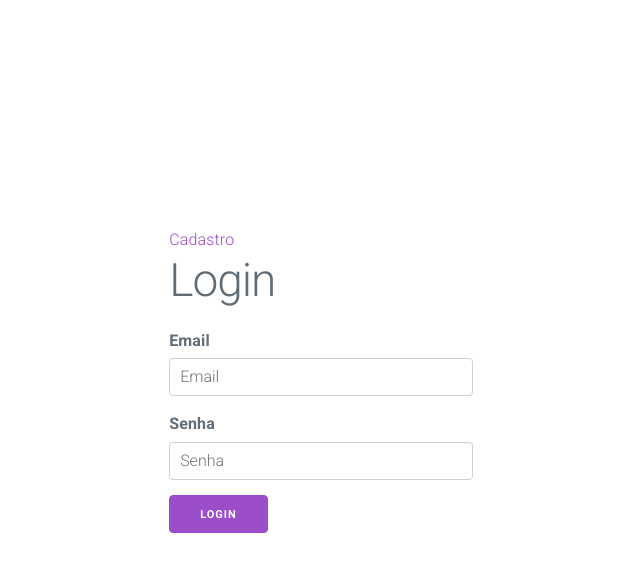
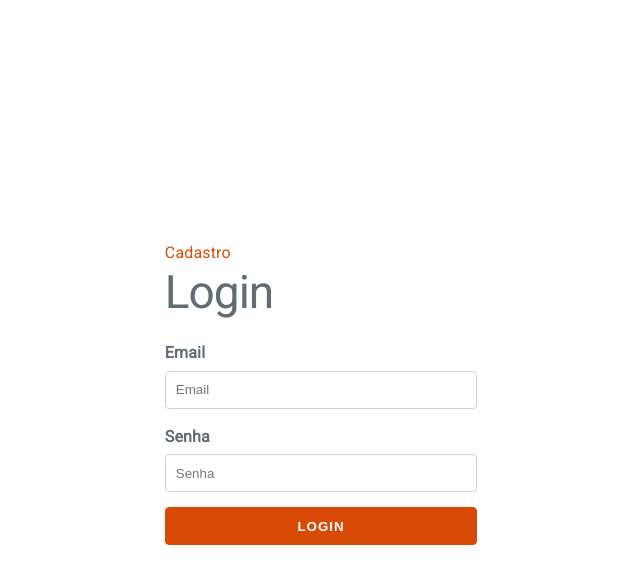
Before and after one commit to dayvidds/psoft-ajude-front-20192, a website with bundled scripts: page src/index.html in a window 1280 px wide. Both pictures are taken after a click on the button "LOGIN". Shown: the whole page, without its empty margins (319-959 px from the left). Built offline with nearby package versions, Linux system fonts and the light colour scheme.

Commit message:
Remove CSS importado e adiciona CSS proprio

```diff
--- /dev/null
+++ b/src/constants.css
@@ -0,0 +1,8 @@
+:root {
+  --main-accent-color: #d84a05;
+  --main-font-color: #606c76;
+  --main-border-radius: 0.4rem;
+  --main-featured-fw: 700;
+  --main-light-fw: 300;
+  --main-border: 0.1rem solid #d1d1d1;
+}
--- a/src/index.css
+++ b/src/index.css
@@ -1,8 +1,23 @@
+html {
+  line-height: 1.15;
+  -webkit-text-size-adjust: 100%;
+  font-size: 62.5%;
+}
+
+body {
+  color: var(--main-font-color);
+  font-weight: var(--main-light-fw);
+  font-size: 1.6em;
+  letter-spacing: 0.01em;
+  line-height: 1.6;
+}
+
 html,
 body,
 #app {
   height: 100%;
   width: 100%;
+  font-family: 'Roboto', sans-serif;
 }
 
 #app {
@@ -12,6 +27,10 @@ body,
 }
 
 * {
+  -webkit-appearance: none;
+  -moz-appearance: none;
+  appearance: none;
+  text-decoration: none;
   box-sizing: border-box;
   margin: 0;
   padding: 0;
@@ -21,3 +40,67 @@ body,
   height: 100%;
   width: 100%;
 }
+
+h1 {
+  font-size: 4.6rem;
+  line-height: 1.2;
+}
+
+h1,
+h2,
+h3,
+h4,
+h5 {
+  font-weight: var(--main-light-fw);
+  letter-spacing: -0.1rem;
+  margin-bottom: 2rem;
+  margin-top: 0;
+}
+
+a {
+  color: var(--main-accent-color);
+  text-decoration: none;
+  background-color: transparent;
+}
+
+label {
+  display: block;
+  font-size: 1.6rem;
+  font-weight: var(--main-featured-fw);
+  margin-bottom: 0.5rem;
+}
+
+input {
+  background-color: transparent;
+  border: var(--main-border);
+  padding: 0.6rem 1rem;
+  width: 100%;
+}
+
+fieldset {
+  border-width: 0;
+  padding: 0;
+}
+
+button,
+input {
+  height: 3.8rem;
+  border-radius: var(--main-border-radius);
+  margin-bottom: 1.5rem;
+}
+
+button,
+input[type='submit'] {
+  background-color: var(--main-accent-color);
+  border: 0.1rem solid var(--main-accent-color);
+  color: #fff;
+  cursor: pointer;
+  display: inline-block;
+  font-weight: var(--main-featured-fw);
+  letter-spacing: 0.1rem;
+  line-height: 3.8rem;
+  padding: 0 3rem;
+  text-align: center;
+  text-transform: uppercase;
+  white-space: nowrap;
+}
--- a/src/index.html
+++ b/src/index.html
@@ -1,16 +1,15 @@
 <!DOCTYPE html>
-<html>
+<html lang="pt-br">
   <head>
     <meta charset="UTF-8" />
     <meta name="viewport" content="width=device-width, user-scalable=no" />
     <title>Ajude - PSOFT</title>
     <!-- Stylesheets -->
-    <link rel="stylesheet" href="//fonts.googleapis.com/css?family=Roboto:300,300italic,700,700italic" />
-    <link rel="stylesheet" href="//cdnjs.cloudflare.com/ajax/libs/normalize/5.0.0/normalize.css" />
-    <link rel="stylesheet" href="//cdnjs.cloudflare.com/ajax/libs/milligram/1.3.0/milligram.css" />
+    <link href="https://fonts.googleapis.com/css?family=Roboto&display=swap" rel="stylesheet" />
 
     <!-- Main -->
     <link rel="stylesheet" href="./index.css" type="text/css" />
+    <link rel="stylesheet" href="./constants.css" type="text/css" />
   </head>
   <body>
     <main id="app"></main>
```
